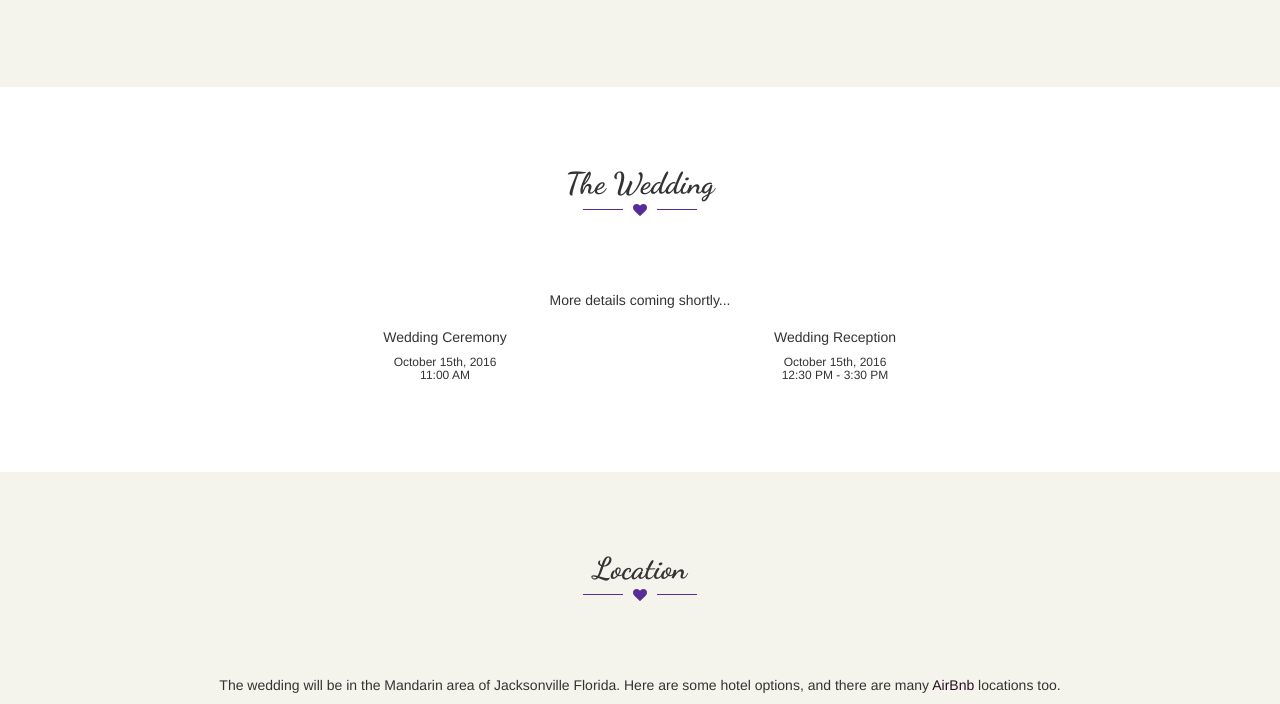
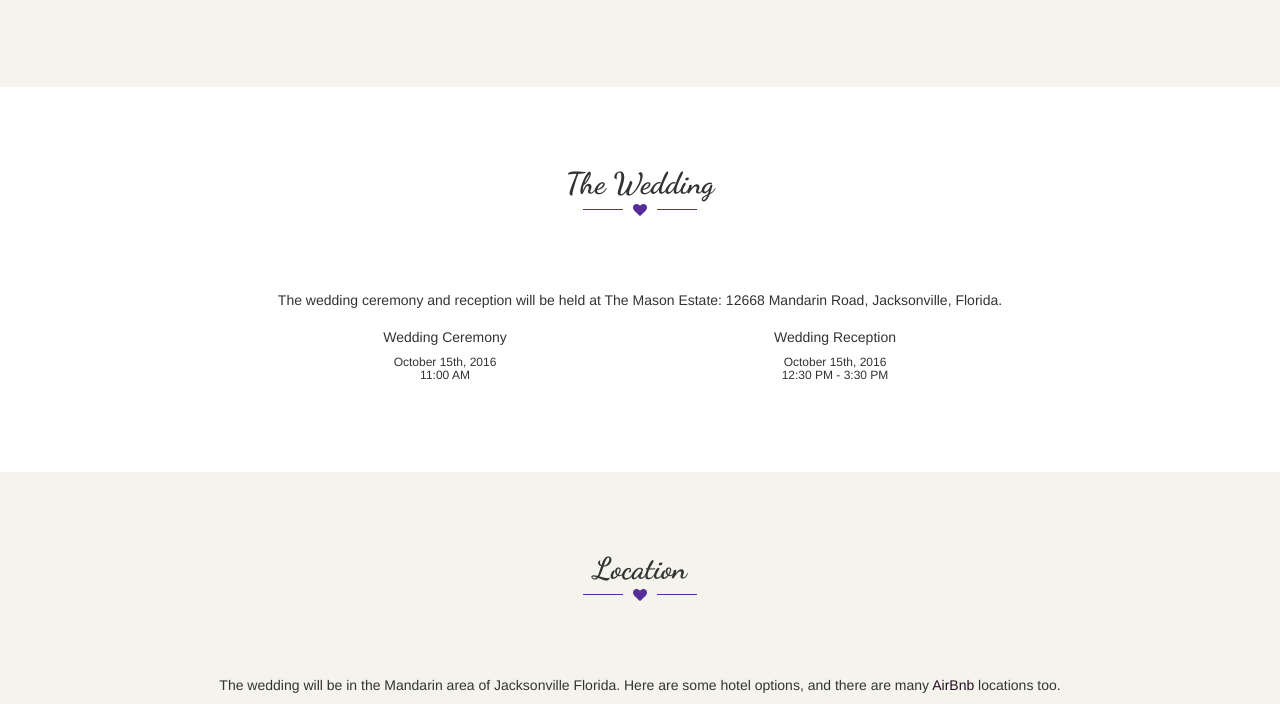
Before and after one commit to ajmendez/mendezmason, a plain HTML site: page index.html in a window 1280 px wide. Shown: the part 1907-2611 px from the top of the page. Drawn offline with nearby package versions, Linux system fonts and the light colour scheme; some packages are replaced by stand-ins of ours; grey boxes are pictures that could not be loaded.

Commit message:
update address

```diff
--- a/index.html
+++ b/index.html
@@ -129,7 +129,7 @@
 </div>
 
 <div class="row">
-	<p class='center'> More details coming shortly...</p>
+	<p class='center'>The wedding ceremony and reception will be held at The Mason Estate: 12668 Mandarin Road, Jacksonville, Florida.</p>
 	<div class="col-sm-4 col-sm-offset-2">
 		<div class="blog-short">
           <!-- <img src="http://upload.wikimedia.org/wikipedia/commons/thumb/a/a9/Ida_Noyes_Hall_Courtyard.JPG/800px-Ida_Noyes_Hall_Courtyard.JPG" class="img-responsive" alt="" /> -->
```
